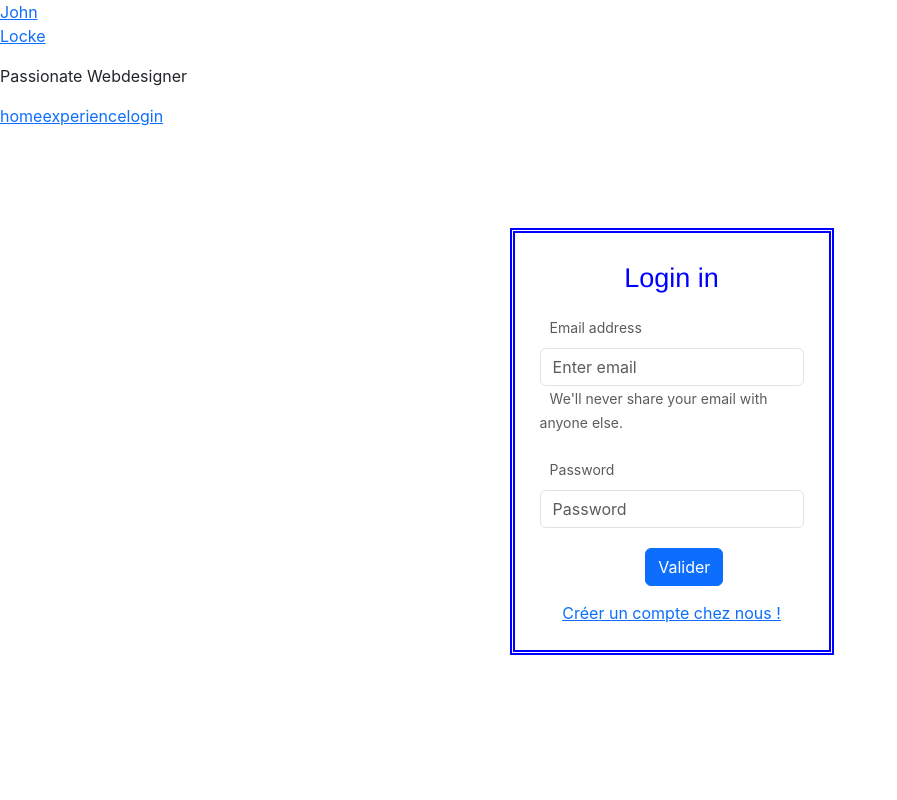
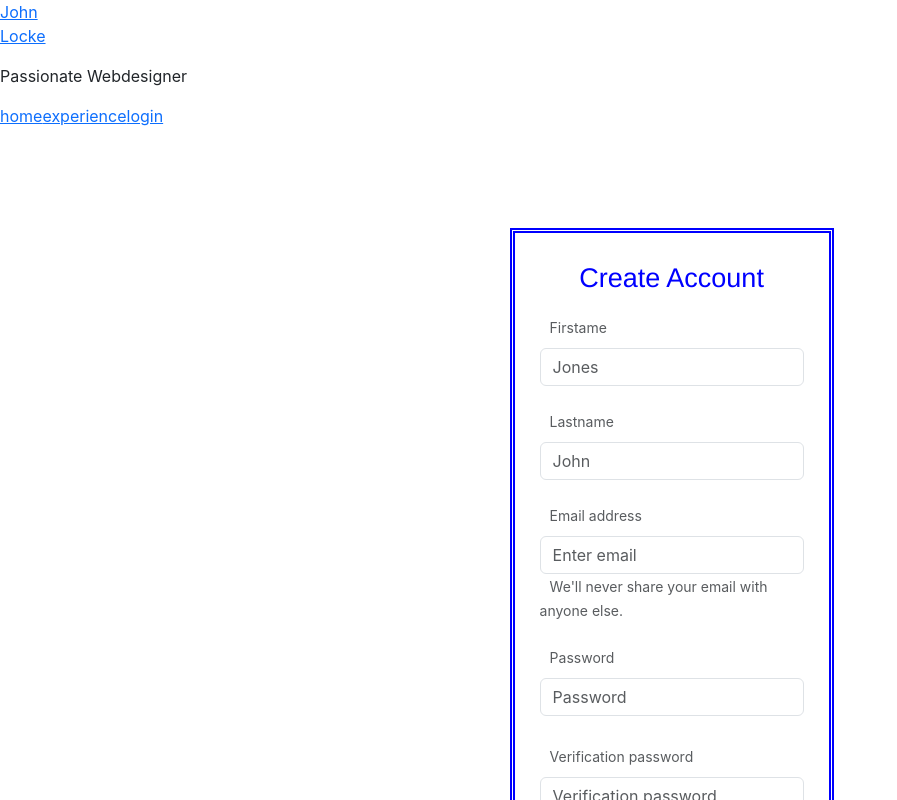
Before and after one commit to JovickT/Salomon, a React (Create React App) app: page /account in a window 1280 px wide. Shown: the top 800 px of the page, without its empty margins (0-897 px from the left). Built offline with nearby package versions, Linux system fonts and the light colour scheme.

Commit message:
[UPD] - résoolution du problème de router

```diff
--- a/package.json
+++ b/package.json
@@ -8,6 +8,7 @@
     "@testing-library/user-event": "^13.5.0",
     "react": "^18.2.0",
     "react-dom": "^18.2.0",
+    "react-router-dom": "^6.21.0",
     "react-scripts": "5.0.1",
     "web-vitals": "^2.1.4"
   },
--- a/src/App.css
+++ b/src/App.css
@@ -36,3 +36,50 @@
     transform: rotate(360deg);
   }
 }
+
+.formulaire{
+    position: relative;
+    padding: 100px;
+    left: 32%;
+    top: 25%;
+}
+
+.form-email{
+    margin-bottom: 15px
+}
+
+.form-password{
+    margin-bottom: 20px
+}
+
+.form-text{
+    margin: 10px 10px;
+}
+
+fieldset{
+    max-width: 30%;
+    border: thick double blue;
+    padding: 25px;
+}
+
+legend{
+    font-size: 27px;
+    font-family: 'Franklin Gothic Medium', 'Arial Narrow', Arial, sans-serif;
+    text-align: center;
+    color: blue;
+}
+
+.sign-in{
+    margin-top: 15px;
+    text-decoration: underline;
+    color: rgb(120, 120, 228);
+}
+
+.sign-in:hover{
+    color: rgb(73, 73, 225);
+}
+
+.from-submit{
+    position: relative;
+    left: 40%;
+}
--- a/src/App.jsx
+++ b/src/App.jsx
@@ -1,10 +1,12 @@
 import './App.css'
 import HomePage from './components/HomePage'
+import Rooter from './services/Rooter';
 
 function App(){
     return(
         <>
-            <HomePage/>
+            {/* <HomePage/> */}
+            <Rooter />
         </>
     );
 }
--- /dev/null
+++ b/src/assets/css/index.css
@@ -0,0 +1,13 @@
+body {
+  margin: 0;
+  font-family: -apple-system, BlinkMacSystemFont, 'Segoe UI', 'Roboto', 'Oxygen',
+    'Ubuntu', 'Cantarell', 'Fira Sans', 'Droid Sans', 'Helvetica Neue',
+    sans-serif;
+  -webkit-font-smoothing: antialiased;
+  -moz-osx-font-smoothing: grayscale;
+}
+
+code {
+  font-family: source-code-pro, Menlo, Monaco, Consolas, 'Courier New',
+    monospace;
+}
--- a/src/components/CreateAccount.jsx
+++ b/src/components/CreateAccount.jsx
@@ -1,7 +1,6 @@
 import Nav from "./Nav";
 // import Footer from "./Footer";
-import { UserContext } from "../context/UserProvider";
-import { useContext, useState } from 'react';
+import { useState } from 'react';
 
 const CreateAccount = () =>{
     const [firstName, setFirstName] = useState('');
@@ -33,43 +32,43 @@ const CreateAccount = () =>{
 
         <>
         <Nav />
-        <div class="formulaire">
+        <div className="formulaire">
             <form action="/" method='GET' onSubmit={handleSubmit}>
             <fieldset>
                 <legend>Create Account</legend>
-                <div class="form-group form-email">
-                    <label for="exampleInputText" className='form-text'>Firstame</label>
-                    <input type="text" class="form-control input-email" id="exampleInputText" placeholder="Jones"
+                <div className="form-group form-email">
+                    <label htmlFor="exampleInputText" className='form-text'>Firstame</label>
+                    <input type="text" className="form-control input-email" id="exampleInputText" placeholder="Jones"
                     value={firstName}
-                    onChange={(e) => setFirstName(e.target.value)} required readonly />
+                    onChange={(e) => setFirstName(e.target.value)} required />
                 </div>
-                <div class="form-group form-email">
-                    <label for="exampleInputText1" className='form-text'>Lastname</label>
-                    <input type="text" class="form-control input-email" id="exampleInputText1" placeholder="John"
+                <div className="form-group form-email">
+                    <label htmlFor="exampleInputText1" className='form-text'>Lastname</label>
+                    <input type="text" className="form-control input-email" id="exampleInputText1" placeholder="John"
                     value={lastName}
-                    onChange={(e) => setLastName(e.target.value)} required readonly />
+                    onChange={(e) => setLastName(e.target.value)} required />
                 </div>
-                <div class="form-group form-email">
-                    <label for="exampleInputEmail1" className='form-text'>Email address</label>
-                    <input type="email" class="form-control input-email" id="exampleInputEmail1" aria-describedby="emailHelp" placeholder="Enter email"
+                <div className="form-group form-email">
+                    <label htmlFor="exampleInputEmail1" className='form-text'>Email address</label>
+                    <input type="email" className="form-control input-email" id="exampleInputEmail1" aria-describedby="emailHelp" placeholder="Enter email"
                      value={email}
-                     onChange={(e) => setEmail(e.target.value)} required readonly />
-                    <small id="emailHelp" class="form-text text-muted form-text">We'll never share your email with anyone else.</small>
+                     onChange={(e) => setEmail(e.target.value)} required />
+                    <small id="emailHelp" className="form-text text-muted form-text">We'll never share your email with anyone else.</small>
                 </div>
-                <div class="form-group form-password">
-                    <label for="exampleInputPassword1" className='form-text'>Password</label>
-                    <input type="password" class="form-control input-password" id="exampleInputPassword1" placeholder="Password"
+                <div className="form-group form-password">
+                    <label htmlFor="exampleInputPassword1" className='form-text'>Password</label>
+                    <input type="password" className="form-control input-password" id="exampleInputPassword1" placeholder="Password"
                      value={password}
-                     onChange={(e) => setPassword(e.target.value)} required readonly />
+                     onChange={(e) => setPassword(e.target.value)} required />
                 </div>
-                <div class="form-group form-password">
-                    <label for="exampleInputPassword2" className='form-text'>Verification password</label>
-                    <input type="password" class="form-control input-password" id="exampleInputPassword2" placeholder="Verification password"
+                <div className="form-group form-password">
+                    <label htmlFor="exampleInputPassword2" className='form-text'>Verification password</label>
+                    <input type="password" className="form-control input-password" id="exampleInputPassword2" placeholder="Verification password"
                      value={verifyPassword}
-                     onChange={(e) => setVerifyPassword(e.target.value)} required readonly />
+                     onChange={(e) => setVerifyPassword(e.target.value)} required />
                 </div>
                 <div className='from-submit'>
-                    <button type="submit" class="btn btn-primary">Envoyer</button>
+                    <button type="submit" className="btn btn-primary">Envoyer</button>
                 </div>
                 <div className='text-center sign-in'>
                     <a href="/login">Se connecter !</a>
--- a/src/components/Login.jsx
+++ b/src/components/Login.jsx
@@ -1,8 +1,8 @@
 import Nav from './Nav';
 // import Footer from './Footer';
 import '../App.css'
-// import { UserContext } from "../context/UserProvider";
-import { useContext, useState, useRef } from 'react';
+import { UserContext } from "../context/UserProvider";
+import { useContext, useState } from 'react';
 
 const Login = () =>{
     // const myUlRef = useRef(null);
@@ -10,7 +10,7 @@ const Login = () =>{
     //const stoarage = JSON.parse(localStorage.getItem('formData'));
     const [email, setEmail] = useState('');
     const [password, setPassword] = useState('');
-    // const { user, setUser } = useContext(UserContext);
+    const { user, setUser } = useContext(UserContext);
     const handleClick = (e) =>{
         // e.preventDefault();
 
@@ -26,32 +26,32 @@ const Login = () =>{
         //         email: stoarage.email,
         //         password: stoarage.password,
         //     }));
-        //     console.log("user in handleClick:",user);
+             console.log("user in handleClick:",user);
         // }
     }
 
     return(
         <>
             <Nav />
-            <div class="formulaire">
+            <div className="formulaire">
                 <form action="/login" method='GET'>
                 <fieldset>
                     <legend>Login in</legend>
-                    <div class="form-group form-email">
-                        <label for="exampleInputEmail1" className='form-text'>Email address</label>
-                        <input type="email" class="form-control input-email" id="exampleInputEmail1" aria-describedby="emailHelp" placeholder="Enter email"
+                    <div className="form-group form-email">
+                        <label htmlFor="exampleInputEmail1" className='form-text'>Email address</label>
+                        <input type="email" className="form-control input-email" id="exampleInputEmail1" aria-describedby="emailHelp" placeholder="Enter email"
                         value={email}
-                        onChange={(e) => setEmail(e.target.value)} required readonly />
-                        <small id="emailHelp" class="form-text text-muted form-text">We'll never share your email with anyone else.</small>
+                        onChange={(e) => setEmail(e.target.value)} required />
+                        <small id="emailHelp" className="form-text text-muted form-text">We'll never share your email with anyone else.</small>
                     </div>
-                    <div class="form-group form-password">
-                        <label for="exampleInputPassword1" className='form-text'>Password</label>
-                        <input type="password" class="form-control input-password" id="exampleInputPassword1" placeholder="Password"
+                    <div className="form-group form-password">
+                        <label htmlFor="exampleInputPassword1" className='form-text'>Password</label>
+                        <input type="password" className="form-control input-password" id="exampleInputPassword1" placeholder="Password"
                         value={password}
-                        onChange={(e) => setPassword(e.target.value)} required readonly />
+                        onChange={(e) => setPassword(e.target.value)} required />
                     </div>
                     <div className='from-submit'>
-                        <button type="submit" class="btn btn-primary" onClick={handleClick}>Valider</button>
+                        <button type="submit" className="btn btn-primary" onClick={handleClick}>Valider</button>
                     </div>
                     <div className='text-center sign-in'>
                         <a href="/account">Créer un compte chez nous !</a>
--- a/src/components/Nav.jsx
+++ b/src/components/Nav.jsx
@@ -13,7 +13,6 @@ const Nav = () => {
                 <a href='/'>home</a>
                 <a href='/experience'>experience</a>
                 <a href='/login'>login</a>
-                {/* <p> {user.firstname != ""? fullName : ""}</p> <i class="fa fa-user" aria-hidden="true"></i> */}
 
                 {/* <a href='education.html'>education</a>
                  <a href='skills.html'>skills</a>
--- a/src/index.css
+++ /dev/null
@@ -1,60 +0,0 @@
-body {
-  margin: 0;
-  font-family: -apple-system, BlinkMacSystemFont, 'Segoe UI', 'Roboto', 'Oxygen',
-    'Ubuntu', 'Cantarell', 'Fira Sans', 'Droid Sans', 'Helvetica Neue',
-    sans-serif;
-  -webkit-font-smoothing: antialiased;
-  -moz-osx-font-smoothing: grayscale;
-}
-
-code {
-  font-family: source-code-pro, Menlo, Monaco, Consolas, 'Courier New',
-    monospace;
-}
-
-.formulaire{
-    position: relative;
-    padding: 100px;
-    left: 32%;
-    top: 25%;
-}
-
-.form-email{
-    margin-bottom: 15px
-}
-
-.form-password{
-    margin-bottom: 20px
-}
-
-.form-text{
-    margin: 10px 10px;
-}
-
-fieldset{
-    max-width: 30%;
-    border: thick double blue;
-    padding: 25px;
-}
-
-legend{
-    font-size: 27px;
-    font-family: 'Franklin Gothic Medium', 'Arial Narrow', Arial, sans-serif;
-    text-align: center;
-    color: blue;
-}
-
-.sign-in{
-    margin-top: 15px;
-    text-decoration: underline;
-    color: rgb(120, 120, 228);
-}
-
-.sign-in:hover{
-    color: rgb(73, 73, 225);
-}
-
-.from-submit{
-    position: relative;
-    left: 40%;
-}
--- a/src/index.js
+++ b/src/index.js
@@ -1,6 +1,6 @@
 import React from 'react';
 import ReactDOM from 'react-dom/client';
-import './index.css';
+import './assets/css/index.css';
 import App from './App';
 import reportWebVitals from './reportWebVitals';
 
--- a/src/services/Rooter.jsx
+++ b/src/services/Rooter.jsx
@@ -1,8 +1,6 @@
 import React from 'react';
 import { BrowserRouter, Routes, Route } from "react-router-dom";
 import HomePage from '../components/HomePage';
-import ExperiencePage from '../components/ExperiencePage';
-import '../index.css'
 import { UserProvider } from '../context/UserProvider';
 import Login from '../components/Login';
 import CreateAccount from '../components/CreateAccount';
```
Also changed, not shown: src/context/UserProvider.jsx (+1 -6 lines), public/3c8f3f4a9c004fc6b8685cf2d18fde7f.png (added), 1 other file (tests, documents, lock files or other folders).
